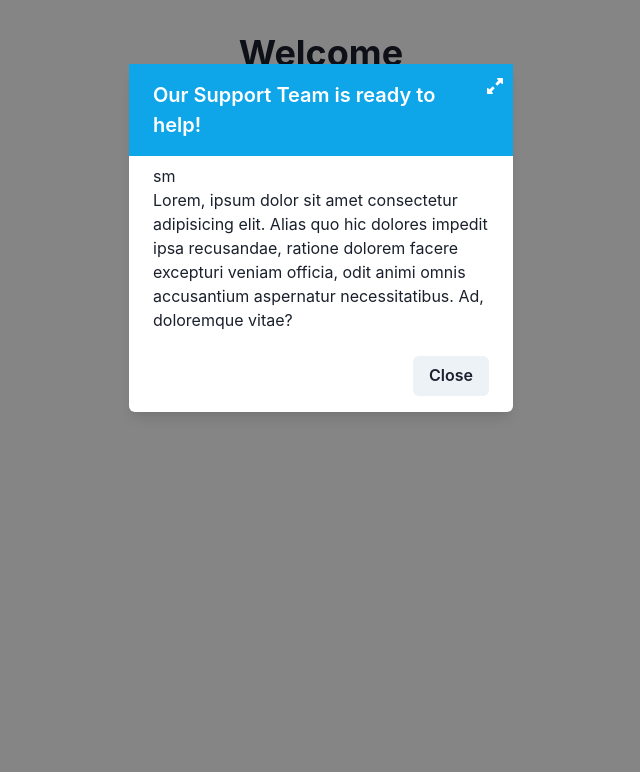
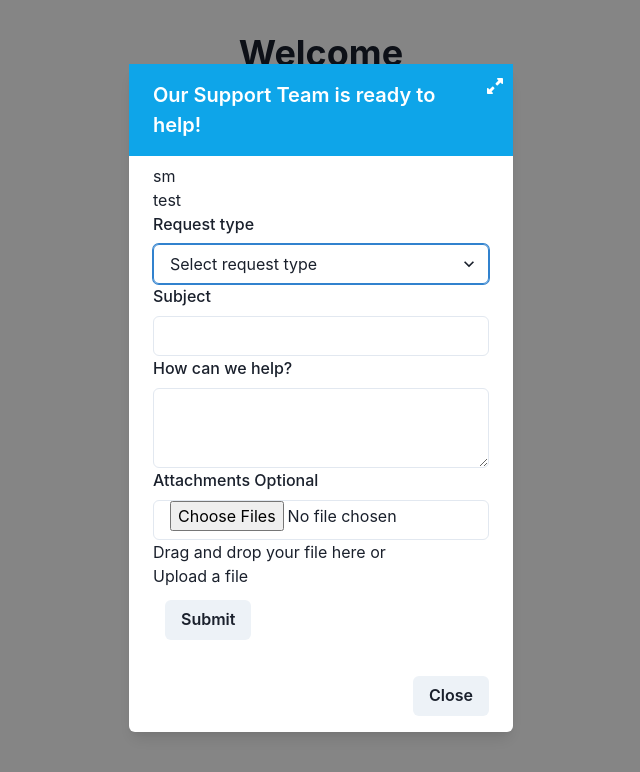
Before and after one commit to GiovaS80/chakra-tailwind, a Next.js app: page / in a window 1280 px wide. Both pictures are taken after a click on the button "Open Modal". Shown: the top 772 px of the page, without its empty margins (319-959 px from the left). Built offline with nearby package versions, Linux system fonts and the light colour scheme.

Commit message:
Created Form, not working yet

```diff
--- /dev/null
+++ b/components/FormComponent.tsx
@@ -0,0 +1,61 @@
+import { Box, Button, FormControl, FormLabel, Input, Select, Textarea } from "@chakra-ui/react";
+import { FC } from "react";
+
+export const createAction = async ({ request }) => {
+    const data = await request.formData()
+    const task = {
+        subject: data.get('subject')
+    }
+    console.log(task);
+
+}
+
+const FormComponent: FC = () => {
+
+    const sicboc = (e) => {
+        e.preventDefault();
+        console.log(e);
+
+    }
+
+    return (
+        <>
+            <Box>
+                <form method="post" onSubmit={sicboc}>
+                    <p>test</p>
+                    <FormControl>
+                        <FormLabel>Request type</FormLabel>
+                        <Select placeholder='Select request type'>
+                            <option value='option1'>Option 1</option>
+                            <option value='option2'>Option 2</option>
+                            <option value='option3'>Option 3</option>
+                        </Select>
+                    </FormControl>
+
+                    <FormControl>
+                        <FormLabel>Subject</FormLabel>
+                        <Input type="text" name="subject" />
+                    </FormControl>
+
+                    <FormControl>
+                        <FormLabel>How can we help?</FormLabel>
+                        <Textarea />
+                    </FormControl>
+
+                    <FormControl>
+                        <FormLabel>Attachments <span>Optional</span> </FormLabel>
+                        <Input type="file" multiple={true} name="attachments" />
+                        <Box>
+                            <p>Drag and drop your file here or</p>
+                            <button className="upload-button">Upload a file</button>
+                        </Box>
+                    </FormControl>
+
+                    <Button m={3} type="submit">Submit</Button>
+                </form>
+            </Box>
+        </>
+    )
+}//end FormComponent
+
+export default FormComponent
--- a/components/ModalComponent.tsx
+++ b/components/ModalComponent.tsx
@@ -3,6 +3,7 @@ import React from "react"
 import { FC, useState } from "react"
 import { FontAwesomeIcon } from '@fortawesome/react-fontawesome'
 import { faDownLeftAndUpRightToCenter, faEnvelope, faUpRightAndDownLeftFromCenter } from '@fortawesome/free-solid-svg-icons'
+import FormComponent from "./FormComponent"
 
 const ModalComponent: FC = () => {
     const { isOpen, onOpen, onClose } = useDisclosure()
@@ -48,7 +49,7 @@ const ModalComponent: FC = () => {
                     {/* <ModalCloseButton /> */}
                     <ModalBody>
                         <p> {size} </p>
-                        <p>Lorem, ipsum dolor sit amet consectetur adipisicing elit. Alias quo hic dolores impedit ipsa recusandae, ratione dolorem facere excepturi veniam officia, odit animi omnis accusantium aspernatur necessitatibus. Ad, doloremque vitae?</p>
+                        <FormComponent />
                     </ModalBody>
                     <ModalFooter>
                         <Button onClick={onClose}>Close</Button>
--- a/package.json
+++ b/package.json
@@ -17,7 +17,8 @@
     "framer-motion": "^10.12.18",
     "next": "latest",
     "react": "^18.2.0",
-    "react-dom": "^18.2.0"
+    "react-dom": "^18.2.0",
+    "react-router-dom": "^6.14.1"
   },
   "devDependencies": {
     "@types/node": "^12.12.21",
```
Also changed, not shown: 2 other files (tests, documents, lock files or other folders).
